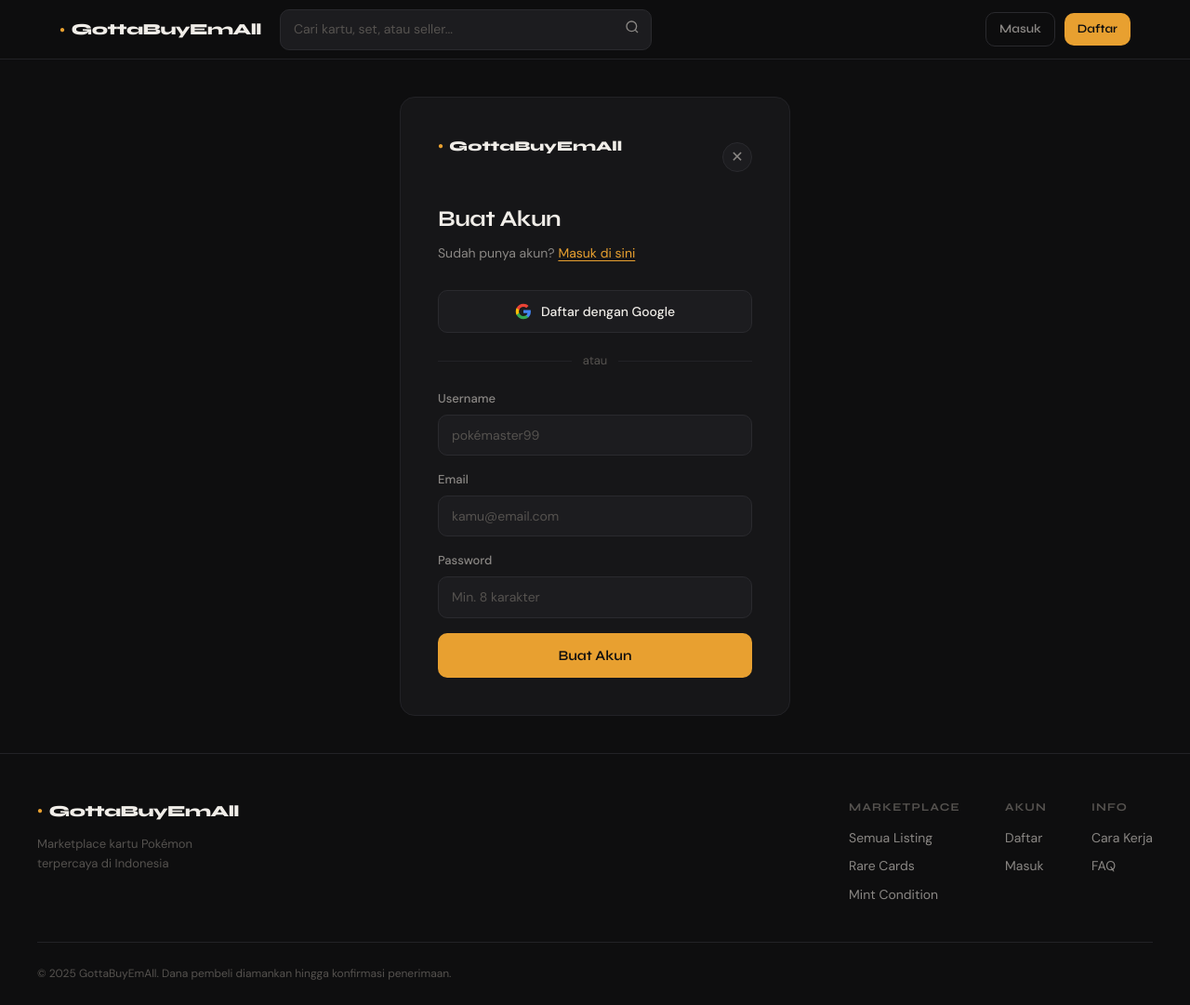
After one commit to Matthew-Kao/GottaBuyEmAll, a FastAPI app: template app/templates/register.html in a window 1280 px wide. The commit adds this page. Shown: the whole page at 93% size. Run offline with FastAPI, Linux system fonts and the light colour scheme; the template is opened without the code that fills it, so the values that code supplies are empty; parts of the project's set-up code (start-up, migrations or seed data) failed here and were passed over.

Commit message:
login and register functionality

```diff
--- a/app/config.py
+++ b/app/config.py
@@ -5,7 +5,9 @@
     database_url: str
     secret_key: str
     algorithm: str = "HS256"
-    access_token_expire_minutes: int = 60 * 24 * 7  # 7 days
+    access_token_expire_minutes: int = 60 * 24 * 7
+    google_client_id: str
+    google_client_secret: str
 
     class Config:
         env_file = ".env"
--- a/app/main.py
+++ b/app/main.py
@@ -3,19 +3,26 @@
 from fastapi.templating import Jinja2Templates
 from fastapi.responses import HTMLResponse
 from sqlalchemy.orm import Session, joinedload
+from starlette.middleware.sessions import SessionMiddleware
 
 from app.database import get_db, engine, Base
 from app.models.listing import Listing
 from app.models.user import User
 from app.models.card import Card
 from app.models.pokemon import Pokemon
+from app.core.dependencies import get_current_user
+from app.routers import auth as auth_router
+from app.config import settings
 
 import app.models
 
 app = FastAPI(title="GottaBuyEmAll")
 
+app.add_middleware(SessionMiddleware, secret_key=settings.secret_key)
 app.mount("/static", StaticFiles(directory="static"), name="static")
 templates = Jinja2Templates(directory="app/templates")
+
+app.include_router(auth_router.router)
 
 
 @app.on_event("startup")
@@ -24,7 +31,11 @@
 
 
 @app.get("/", response_class=HTMLResponse)
-async def homepage(request: Request, db: Session = Depends(get_db)):
+async def homepage(
+    request: Request,
+    db: Session = Depends(get_db),
+    current_user: User = Depends(get_current_user),
+):
     listings = (
         db.query(Listing)
         .options(
@@ -37,6 +48,8 @@
         .limit(20)
         .all()
     )
+
+    hero_listings = [l for l in listings if l.first_image][:3]
 
     total_listings = db.query(Listing).filter(Listing.status == "active").count()
     active_sellers = db.query(User).filter(User.total_sales > 0).count()
@@ -62,8 +75,9 @@
 
     return templates.TemplateResponse(request, "storefront.html", {
         "listings": listings,
+        "hero_listings": hero_listings,
         "stats": stats,
-        "current_user": None,
+        "current_user": current_user,
         "messages": [],
         "filters": {},
         "page": 1,
--- /dev/null
+++ b/app/templates/register.html
@@ -0,0 +1,56 @@
+{% extends "shell.html" %}
+
+{% block title %}Daftar — GottaBuyEmAll{% endblock %}
+
+{% block content %}
+<div class="auth-wrap">
+  <div class="auth-box">
+
+    <div class="auth-header">
+        <div class="auth-header-top">
+            <a href="/" class="auth-logo">
+                <span class="logo-mark">●</span> GottaBuyEmAll
+            </a>
+            <a href="/" class="auth-back">✕</a>
+        </div>
+      <h1 class="auth-title">Buat Akun</h1>
+      <p class="auth-sub">Sudah punya akun? <a href="/auth/login">Masuk di sini</a></p>
+    </div>
+
+    <a href="/auth/google" class="btn-google">
+      <svg width="18" height="18" viewBox="0 0 24 24" fill="none">
+        <path d="M22.56 12.25c0-.78-.07-1.53-.2-2.25H12v4.26h5.92c-.26 1.37-1.04 2.53-2.21 3.31v2.77h3.57c2.08-1.92 3.28-4.74 3.28-8.09z" fill="#4285F4"/>
+        <path d="M12 23c2.97 0 5.46-.98 7.28-2.66l-3.57-2.77c-.98.66-2.23 1.06-3.71 1.06-2.86 0-5.29-1.93-6.16-4.53H2.18v2.84C3.99 20.53 7.7 23 12 23z" fill="#34A853"/>
+        <path d="M5.84 14.09c-.22-.66-.35-1.36-.35-2.09s.13-1.43.35-2.09V7.07H2.18C1.43 8.55 1 10.22 1 12s.43 3.45 1.18 4.93l3.66-2.84z" fill="#FBBC05"/>
+        <path d="M12 5.38c1.62 0 3.06.56 4.21 1.64l3.15-3.15C17.45 2.09 14.97 1 12 1 7.7 1 3.99 3.47 2.18 7.07l3.66 2.84c.87-2.6 3.3-4.53 6.16-4.53z" fill="#EA4335"/>
+      </svg>
+      Daftar dengan Google
+    </a>
+
+    <div class="auth-divider">
+      <span>atau</span>
+    </div>
+
+    {% if error %}
+      <div class="auth-error">{{ error }}</div>
+    {% endif %}
+
+    <form method="POST" action="/auth/register" class="auth-form">
+      <div class="field-group">
+        <label class="field-label">Username</label>
+        <input type="text" name="username" class="field-input" placeholder="pokémaster99" required />
+      </div>
+      <div class="field-group">
+        <label class="field-label">Email</label>
+        <input type="email" name="email" class="field-input" placeholder="kamu@email.com" required />
+      </div>
+      <div class="field-group">
+        <label class="field-label">Password</label>
+        <input type="password" name="password" class="field-input" placeholder="Min. 8 karakter" required />
+      </div>
+      <button type="submit" class="btn btn-primary btn-full">Buat Akun</button>
+    </form>
+
+  </div>
+</div>
+{% endblock %}
--- a/app/templates/shell.html
+++ b/app/templates/shell.html
@@ -42,8 +42,8 @@
             </div>
           </div>
         {% else %}
-          <a href="/login" class="btn btn-ghost btn-sm">Masuk</a>
-          <a href="/register" class="btn btn-primary btn-sm">Daftar</a>
+          <a href="/auth/login" class="btn btn-ghost btn-sm">Masuk</a>
+          <a href="/auth/register" class="btn btn-primary btn-sm">Daftar</a>
         {% endif %}
       </div>
     </div>
--- a/static/css/drip.css
+++ b/static/css/drip.css
@@ -641,6 +641,189 @@
   color: var(--text-muted);
 }
 
+.stack-img {
+  width: 100%;
+  height: 100%;
+  object-fit: cover;
+  object-position: center top;
+  display: block;
+}
+
+.stack-card-overlay {
+  position: absolute;
+  bottom: 0;
+  left: 0;
+  right: 0;
+  padding: 16px;
+  background: linear-gradient(to top, rgba(0,0,0,0.85) 0%, transparent 100%);
+  display: flex;
+  flex-direction: column;
+  gap: 2px;
+}
+
+.auth-wrap {
+  min-height: calc(100vh - var(--nav-h));
+  display: flex;
+  align-items: center;
+  justify-content: center;
+  padding: 40px 24px;
+}
+
+.auth-box {
+  width: 100%;
+  max-width: 420px;
+  background: var(--bg-card);
+  border: 1px solid var(--border-soft);
+  border-radius: var(--radius-lg);
+  padding: 40px;
+}
+
+.auth-header {
+  margin-bottom: 28px;
+}
+
+.auth-logo {
+  font-family: var(--font-display);
+  font-weight: 800;
+  font-size: 15px;
+  display: flex;
+  align-items: center;
+  gap: 6px;
+  margin-bottom: 24px;
+}
+
+.auth-title {
+  font-family: var(--font-display);
+  font-size: 24px;
+  font-weight: 700;
+  letter-spacing: -0.5px;
+  margin-bottom: 6px;
+}
+
+.auth-sub {
+  font-size: 14px;
+  color: var(--text-secondary);
+}
+
+.auth-sub a {
+  color: var(--accent);
+  text-decoration: underline;
+  text-underline-offset: 3px;
+}
+
+.btn-google {
+  display: flex;
+  align-items: center;
+  justify-content: center;
+  gap: 10px;
+  width: 100%;
+  padding: 11px;
+  background: var(--bg-input);
+  border: 1px solid var(--border);
+  border-radius: var(--radius-md);
+  font-size: 14px;
+  font-weight: 500;
+  color: var(--text-primary);
+  transition: border-color 0.18s, background 0.18s;
+  cursor: pointer;
+}
+
+.btn-google:hover {
+  border-color: var(--text-secondary);
+  background: var(--bg-card);
+}
+
+.auth-divider {
+  display: flex;
+  align-items: center;
+  gap: 12px;
+  margin: 20px 0;
+  color: var(--text-muted);
+  font-size: 13px;
+}
+
+.auth-divider::before,
+.auth-divider::after {
+  content: '';
+  flex: 1;
+  height: 1px;
+  background: var(--border-soft);
+}
+
+.auth-error {
+  background: rgba(224,82,82,.1);
+  border: 1px solid rgba(224,82,82,.3);
+  color: #e88080;
+  border-radius: var(--radius-md);
+  padding: 10px 14px;
+  font-size: 13px;
+  margin-bottom: 16px;
+}
+
+.auth-form {
+  display: flex;
+  flex-direction: column;
+  gap: 16px;
+}
+
+.field-group {
+  display: flex;
+  flex-direction: column;
+  gap: 6px;
+}
+
+.field-label {
+  font-size: 13px;
+  font-weight: 500;
+  color: var(--text-secondary);
+}
+
+.field-input {
+  background: var(--bg-input);
+  border: 1px solid var(--border);
+  border-radius: var(--radius-md);
+  padding: 10px 14px;
+  color: var(--text-primary);
+  font-size: 14px;
+  outline: none;
+  transition: border-color 0.18s;
+  width: 100%;
+}
+
+.field-input::placeholder { color: var(--text-muted); }
+
+.field-input:focus { border-color: var(--accent-dim); }
+
+.btn-full { width: 100%; justify-content: center; padding: 12px; font-size: 15px; }
+
+.auth-header-top {
+  display: flex;
+  align-items: center;
+  justify-content: space-between;
+  margin-bottom: 24px;
+}
+
+.auth-back {
+  width: 32px;
+  height: 32px;
+  border-radius: 50%;
+  background: var(--bg-input);
+  border: 1px solid var(--border);
+  display: flex;
+  align-items: center;
+  justify-content: center;
+  font-size: 16px;
+  color: var(--text-secondary);
+  transition: background 0.15s, color 0.15s, border-color 0.15s;
+  flex-shrink: 0;
+}
+
+.auth-back:hover {
+  background: var(--border);
+  color: var(--text-primary);
+  border-color: var(--text-muted);
+}
+
 @media (max-width: 900px) {
   .hero-inner { grid-template-columns: 1fr; }
   .hero-right { display: none; }
```
Also changed, not shown: app/core/dependencies.py (added, +15 -0 lines), app/core/security.py (added, +32 -0 lines), app/routers/auth.py (added, +151 -0 lines), app/templates/login.html (added, +52 -0 lines), app/templates/storefront.html (+25 -15 lines), seed.py (+85 -71 lines), app/core/__init__.py (added), app/routers/__init__.py (added), static/js/hustle.js (line endings or trailing spaces).
